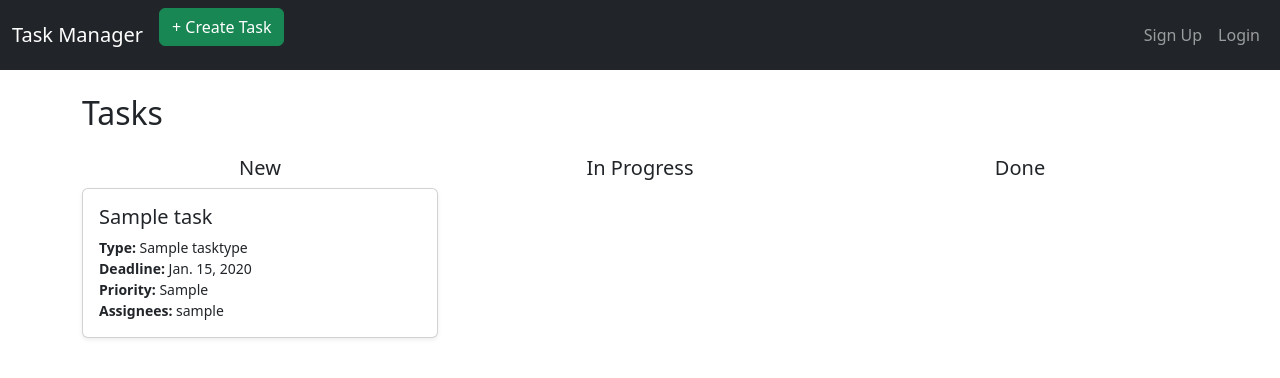
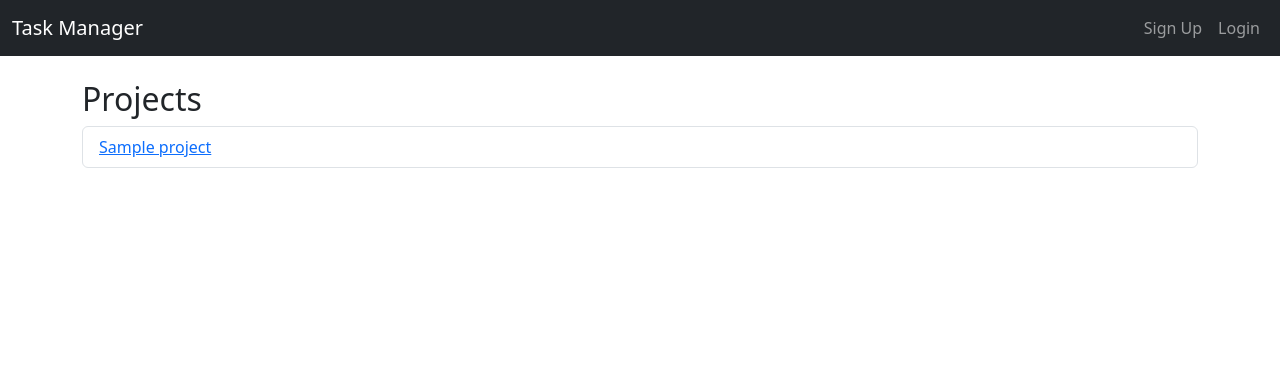
Before and after one commit to d-stegantsev/py-task-manager, a Django app: page / in a window 1280 px wide. Shown: the top 378 px of the page. Run offline with Django 5.2, Linux system fonts and the light colour scheme; tables that the repository leaves empty hold one stand-in row (values such as "Sample post").

Commit message:
add Project page, refactor views/templates

```diff
--- a/manager/models.py
+++ b/manager/models.py
@@ -1,6 +1,14 @@
 from django.conf import settings
 from django.contrib.auth.models import AbstractUser
 from django.db import models
+
+
+class Project(models.Model):
+    name = models.CharField(max_length=100, unique=True)
+    description = models.TextField(blank=True)
+
+    def __str__(self):
+        return self.name
 
 
 class Position(models.Model):
@@ -62,6 +70,7 @@ class Task(models.Model):
         related_name="created_tasks"
     )
     tags = models.ManyToManyField(Tag, blank=True, related_name="tasks")
+    project = models.ForeignKey(Project, on_delete=models.CASCADE, related_name="tasks")
 
     def __str__(self):
         return f"{self.name} [{self.status}]"
--- a/manager/urls.py
+++ b/manager/urls.py
@@ -1,21 +1,28 @@
 from django.urls import path
 from manager.views import (
+    ProjectListView,
     TaskListView,
-    # MyTaskListView,
     TaskDetailView,
     TaskCreateView,
     TaskUpdateView,
+    # MyTaskListView,
     # TaskDeleteView,
 )
 
+app_name = "manager"
 
 urlpatterns = [
-    path("", TaskListView.as_view(), name="task-list"),
-    # path("my/", MyTaskListView.as_view(), name="my-tasks"),
-    path("<int:pk>/", TaskDetailView.as_view(), name="task-detail"),
-    path("create/", TaskCreateView.as_view(), name="task-create"),
-    path("<int:pk>/update/", TaskUpdateView.as_view(), name="task-update"),
-    # path("<int:pk>/delete/", TaskDeleteView.as_view(), name="task-delete"),
+    # Projects
+    path("", ProjectListView.as_view(), name="project-list"),
+
+    # Tasks by project
+    path("projects/<int:project_id>/tasks/", TaskListView.as_view(), name="task-list"),
+    path("projects/<int:project_id>/tasks/create/", TaskCreateView.as_view(), name="task-create"),
+
+    # Task detail / update
+    path("tasks/<int:pk>/", TaskDetailView.as_view(), name="task-detail"),
+    path("tasks/<int:pk>/update/", TaskUpdateView.as_view(), name="task-update"),
+
+    # path("tasks/<int:pk>/delete/", TaskDeleteView.as_view(), name="task-delete"),
+    # path("my-tasks/", MyTaskListView.as_view(), name="my-tasks"),
 ]
-
-app_name = "manager"
--- a/manager/views.py
+++ b/manager/views.py
@@ -5,7 +5,13 @@ from django.views.generic import ListView, DetailView, CreateView, UpdateView
 from django.views.generic.edit import FormMixin
 
 from manager.forms import CommentForm, TaskForm
-from manager.models import Task, Comment, Worker
+from manager.models import Task, Comment, Worker, Project
+
+
+class ProjectListView(ListView):
+    model = Project
+    template_name = "manager/project_list.html"
+    context_object_name = "projects"
 
 
 class TaskListView(ListView):
@@ -14,7 +20,8 @@ class TaskListView(ListView):
     template_name = "manager/task_list.html"
 
     def get_queryset(self):
-        queryset = Task.objects.select_related("task_type", "created_by").prefetch_related("assignees", "tags")
+        project_id = self.kwargs["project_id"]
+        queryset = Task.objects.filter(project__id=project_id).select_related("task_type", "created_by").prefetch_related("assignees", "tags")
         status = self.request.GET.get("status")
         if status:
             queryset = queryset.filter(status=status)
@@ -22,9 +29,11 @@ class TaskListView(ListView):
 
     def get_context_data(self, **kwargs):
         context = super().get_context_data(**kwargs)
+        context["status_choices"] = Task.Status.choices
         context["status_filter"] = self.request.GET.get("status", "")
-        context["status_choices"] = Task.Status.choices
+        context["project"] = Project.objects.get(pk=self.kwargs["project_id"])
         return context
+
 
 
 class TaskDetailView(FormMixin, DetailView):
--- a/templates/base.html
+++ b/templates/base.html
@@ -8,8 +8,7 @@
 <body>
 <nav class="navbar navbar-expand-lg navbar-dark bg-dark mb-4">
   <div class="container-fluid">
-    <a class="navbar-brand" href="{% url 'manager:task-list' %}">Task Manager</a>
-    <a href="{% url 'manager:task-create' %}" class="btn btn-success mb-3">+ Create Task</a>
+    <a class="navbar-brand" href="{% url 'manager:project-list' %}">Task Manager</a>
     <div class="collapse navbar-collapse">
       <ul class="navbar-nav ms-auto align-items-center">
         {% if user.is_authenticated %}
@@ -37,7 +36,6 @@
   </div>
 </nav>
 
-
 <div class="container">
   {% block content %}
   {% endblock %}
--- /dev/null
+++ b/templates/manager/project_list.html
@@ -0,0 +1,14 @@
+{% extends "base.html" %}
+
+{% block content %}
+<h2>Projects</h2>
+<ul class="list-group">
+  {% for project in projects %}
+    <li class="list-group-item d-flex justify-content-between align-items-center">
+      <a href="{% url 'manager:task-list' project.id %}">{{ project.name }}</a>
+    </li>
+  {% empty %}
+    <li class="list-group-item">No projects available.</li>
+  {% endfor %}
+</ul>
+{% endblock %}
--- a/templates/manager/task_detail.html
+++ b/templates/manager/task_detail.html
@@ -52,5 +52,6 @@
   {% endif %}
 
 
-  <a href="{% url 'manager:task-list' %}" class="btn btn-outline-secondary mt-3">Back to list</a>
+  <a href="{% url 'manager:task-list' project_id=task.project.id %}" class="btn btn-outline-secondary mt-3">Back to
+    project</a>
 {% endblock %}
```
Also changed, not shown: manager/admin.py (+7 -1 lines), manager/forms.py (+2 -5 lines).
